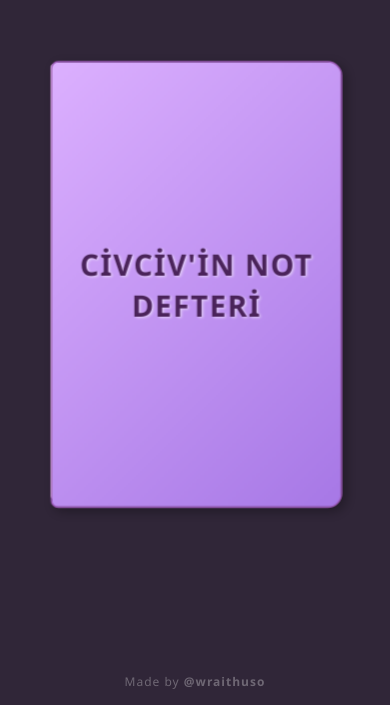
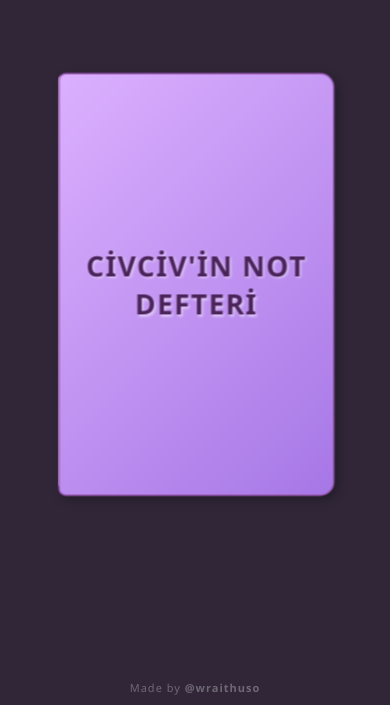
Before and after one commit to Husotznr/civciv, a plain HTML site: page index.html in a window 390 px wide. Shown: the part 139-844 px from the top of the page. Drawn offline with Linux system fonts and the light colour scheme.

Commit message:
Responsive Update index.html
mobilde ekran dönünce ortalama

```diff
--- a/index.html
+++ b/index.html
@@ -15,10 +15,12 @@
             justify-content: center;
             align-items: center;
             height: 100vh;
-            /* Arka Plan Rengi: Koyu Mürdüm */
+            /* Mobilde adres çubuğu sorununu çözen modern CSS */
+            height: 100dvh;
+            width: 100vw;
             background-color: #302638;
             font-family: 'Segoe UI', Tahoma, Geneva, Verdana, sans-serif;
-            overflow: hidden;
+            overflow: hidden; /* Taşmaları gizle */
             margin: 0;
             user-select: none;
             -webkit-user-select: none;
@@ -29,31 +31,29 @@
         /* --- YAPIMCI İMZASI (FOOTER) --- */
         .creator-footer {
             position: absolute;
-            bottom: 15px;
+            bottom: 10px;
             width: 100%;
             text-align: center;
-            font-size: 12px;
+            font-size: 11px; /* Mobilde yer kaplamasın diye biraz küçülttük */
             letter-spacing: 1px;
             font-weight: 300;
-            color: rgba(255, 255, 255, 0.3); /* "Made by" kısmı silik kalsın */
-            pointer-events: none; /* Boşluklara tıklayınca bir şey olmasın */
-            z-index: 100; /* En üstte dursun */
+            color: rgba(255, 255, 255, 0.3);
+            pointer-events: none;
+            z-index: 100;
         }
 
-        /* Link Stili */
         .creator-footer a {
-            color: rgba(255, 255, 255, 0.3); /* Başlangıç rengi silik */
-            text-decoration: none; /* Alt çizgi yok */
-            transition: all 0.3s ease; /* Yumuşak geçiş */
-            pointer-events: auto; /* SADECE linke tıklanabilsin */
+            color: rgba(255, 255, 255, 0.3);
+            text-decoration: none;
+            transition: all 0.3s ease;
+            pointer-events: auto;
             cursor: pointer;
             font-weight: bold;
         }
 
-        /* Mouse Üzerine Gelince (Hover) */
         .creator-footer a:hover {
-            color: #ffffff; /* Bembeyaz olsun */
-            text-shadow: 0 0 10px rgba(255, 255, 255, 0.8); /* Parlama efekti */
+            color: #ffffff;
+            text-shadow: 0 0 10px rgba(255, 255, 255, 0.8);
         }
 
         /* --- 3D Sahne --- */
@@ -63,8 +63,10 @@
             height: 600px;
             perspective: 2000px;
             cursor: default;
-            transition: transform 0.3s ease;
+            /* Ölçekleme animasyonu yumuşak olsun */
+            transition: transform 0.5s cubic-bezier(0.25, 0.8, 0.25, 1);
             z-index: 1;
+            transform-origin: center center;
         }
 
         .book {
@@ -81,13 +83,10 @@
 
         /* --- MOBİL UYUMLULUK --- */
         @media (max-width: 768px) {
-            .book.open {
-                transform: translateX(10px) rotateY(-5deg);
-            }
             .close-tab {
                 width: 50px !important;
-                height: 120px !important;
-                font-size: 16px !important;
+                height: 100px !important;
+                font-size: 14px !important;
             }
         }
 
@@ -349,22 +348,47 @@
     let savedContent = {};
     let undoStack = { left: [], right: [] };
 
-    function scaleBookForMobile() {
-        const screenWidth = window.innerWidth;
-        const screenHeight = window.innerHeight;
-        const bookWidth = 500;
-        const bookHeight = 600;
-        if (screenWidth < bookWidth + 40 || screenHeight < bookHeight + 40) {
-            const scaleX = (screenWidth - 20) / bookWidth;
-            const scaleY = (screenHeight - 20) / bookHeight;
-            const scale = Math.min(scaleX, scaleY, 1);
-            bookContainer.style.transform = `scale(${scale})`;
-        } else {
-            bookContainer.style.transform = 'scale(1)';
+    // --- AKILLI MOBİL ÖLÇEKLEME (GELİŞMİŞ) ---
+    function scaleBook() {
+        const screenW = window.innerWidth;
+        const screenH = window.innerHeight;
+
+        // Defterin Baz Boyutları
+        const baseHeight = 600;
+        let baseWidth = 500; // Kapalıyken genişlik
+
+        // Eğer defter açıksa, genişliği 2 katı gibi düşünmeliyiz (yaklaşık 960px güvenli alan)
+        if (book.classList.contains('open')) {
+            baseWidth = 960;
         }
+
+        // Ekran kenarlarından biraz boşluk bırakalım (Padding)
+        const padding = 40;
+        const availW = screenW - padding;
+        const availH = screenH - padding;
+
+        // Hem genişliğe hem yüksekliğe göre oran hesapla
+        const scaleX = availW / baseWidth;
+        const scaleY = availH / baseHeight;
+
+        // Hangisi daha küçükse onu seç (böylece hem yan hem dik sığar)
+        let scale = Math.min(scaleX, scaleY);
+
+        // Defteri gereksiz büyütmeyelim (Max scale 1)
+        if (scale > 1) scale = 1;
+
+        // Uygula
+        bookContainer.style.transform = `scale(${scale})`;
     }
-    window.addEventListener('load', scaleBookForMobile);
-    window.addEventListener('resize', scaleBookForMobile);
+
+    // Yüklenince, ekran boyutu değişince ve EKRAN DÖNÜNCE çalıştır
+    window.addEventListener('load', scaleBook);
+    window.addEventListener('resize', scaleBook);
+    window.addEventListener('orientationchange', () => {
+        // Döndürme işleminde tarayıcı boyutları hemen güncellemeyebilir, biraz bekleyip hesaplayalım
+        setTimeout(scaleBook, 100);
+        setTimeout(scaleBook, 500);
+    });
 
 
     function loadFromLocalStorage() {
@@ -483,20 +507,31 @@
         }
     });
 
+    // --- AÇMA / KAPAMA ---
+    function toggleBook(isOpen) {
+        if(isOpen) {
+            book.classList.add('open');
+        } else {
+            book.classList.remove('open');
+        }
+        // Açılınca boyutu tekrar hesapla (Çünkü genişlik değişiyor)
+        setTimeout(scaleBook, 100);
+    }
+
     cover.addEventListener('click', (e) => {
         if(e.target === closeTab) {
-            book.classList.remove('open');
+            toggleBook(false);
             return;
         }
         if(e.target.closest('.nav-btn') || e.target.tagName === 'CANVAS') return;
         if(currentSpreadIndex === 0 && !book.classList.contains('open')) {
-            book.classList.add('open');
+            toggleBook(true);
         }
     });
 
     document.body.addEventListener('click', (e) => {
         if (!e.target.closest('.book') && book.classList.contains('open')) {
-            book.classList.remove('open');
+            toggleBook(false);
         }
     });
 
@@ -511,6 +546,7 @@
             img.src = temp;
         });
         loadImagesToCanvas();
+        scaleBook();
     }
 
     window.addEventListener('load', resizeCanvases);
```
